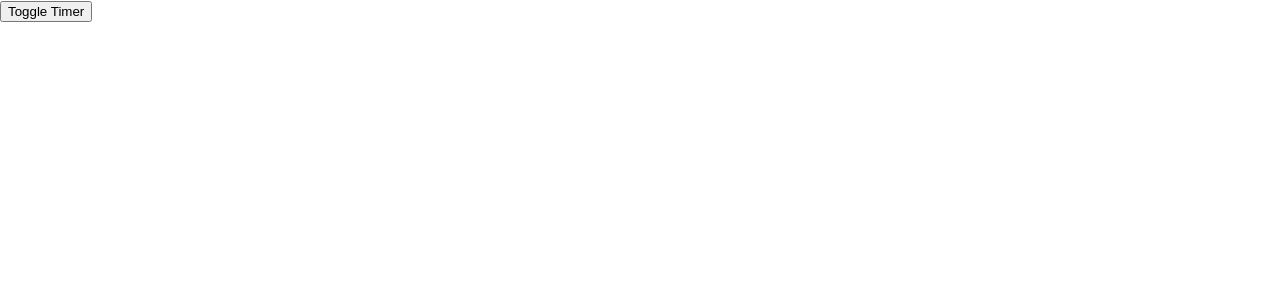
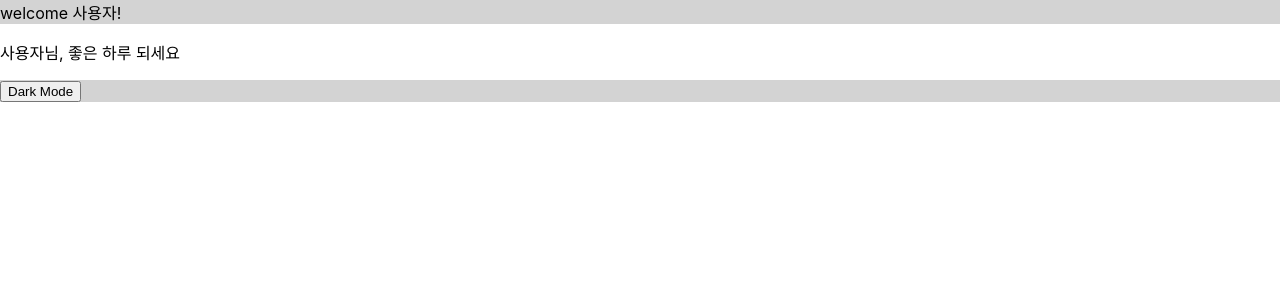
Before and after one commit to kittty0520/React-Hook, a React (Create React App) app: page / in a window 1280 px wide. Shown: the top 300 px of the page. Built offline with nearby package versions, Linux system fonts and the light colour scheme.

Commit message:
Learn useContext

```diff
--- a/src/App.js
+++ b/src/App.js
@@ -2,11 +2,12 @@ import logo from './logo.svg';
 import './App.css';
 import State from './State';
 import Effect from './Effect';
+import Context from './Context';
 
 function App() {
 	return (
 		<>
-			<Effect />
+			<Context />
 		</>
 	);
 }
--- /dev/null
+++ b/src/Context.jsx
@@ -0,0 +1,15 @@
+import React, { useState } from 'react';
+import Page from './components/Page';
+import { ThemeContext } from './context/ThemeContext';
+import { UserContext } from './context/UserContext';
+
+export default function Context() {
+	const [isDark, setIsDark] = useState(false);
+	return (
+		<UserContext.Provider value={'사용자'}>
+			<ThemeContext.Provider value={{ isDark, setIsDark }}>
+				<Page />
+			</ThemeContext.Provider>
+		</UserContext.Provider>
+	);
+}
--- /dev/null
+++ b/src/components/Content.jsx
@@ -0,0 +1,19 @@
+import React, { useContext } from 'react';
+import { ThemeContext } from '../context/ThemeContext';
+import { UserContext } from '../context/UserContext';
+
+export default function Content() {
+	const { isDark } = useContext(ThemeContext);
+	const user = useContext(UserContext);
+	return (
+		<div
+			className='content'
+			style={{
+				background: isDark ? 'black' : 'white',
+				color: isDark ? 'white' : 'black',
+			}}
+		>
+			<p>{user}님, 좋은 하루 되세요</p>
+		</div>
+	);
+}
--- /dev/null
+++ b/src/components/Footer.jsx
@@ -0,0 +1,19 @@
+import React, { useContext } from 'react';
+import { ThemeContext } from '../context/ThemeContext';
+
+export default function Footer() {
+	const { isDark, setIsDark } = useContext(ThemeContext);
+	const toggleTheme = () => {
+		setIsDark(!isDark);
+	};
+	return (
+		<footer
+			className='footer'
+			style={{ backgroundColor: isDark ? 'black' : 'lightgray' }}
+		>
+			<button className='button' onClick={toggleTheme}>
+				Dark Mode
+			</button>
+		</footer>
+	);
+}
--- /dev/null
+++ b/src/components/Header.jsx
@@ -0,0 +1,19 @@
+import React, { useContext } from 'react';
+import { ThemeContext } from '../context/ThemeContext';
+import { UserContext } from '../context/UserContext';
+
+export default function Header() {
+	const { isDark } = useContext(ThemeContext);
+	const user = useContext(UserContext);
+	return (
+		<header
+			className='header'
+			style={{
+				background: isDark ? 'black' : 'lightgray',
+				color: isDark ? 'white' : 'black',
+			}}
+		>
+			welcome {user}!
+		</header>
+	);
+}
--- /dev/null
+++ b/src/components/Page.jsx
@@ -0,0 +1,14 @@
+import React from 'react';
+import Content from './Content';
+import Footer from './Footer';
+import Header from './Header';
+
+export default function Page() {
+	return (
+		<div className='page'>
+			<Header />
+			<Content />
+			<Footer />
+		</div>
+	);
+}
--- /dev/null
+++ b/src/context/ThemeContext.js
@@ -0,0 +1,3 @@
+import { createContext } from 'react';
+
+export const ThemeContext = createContext(null);
--- /dev/null
+++ b/src/context/UserContext.js
@@ -0,0 +1,3 @@
+import { createContext } from 'react';
+
+export const UserContext = createContext(null);
```
